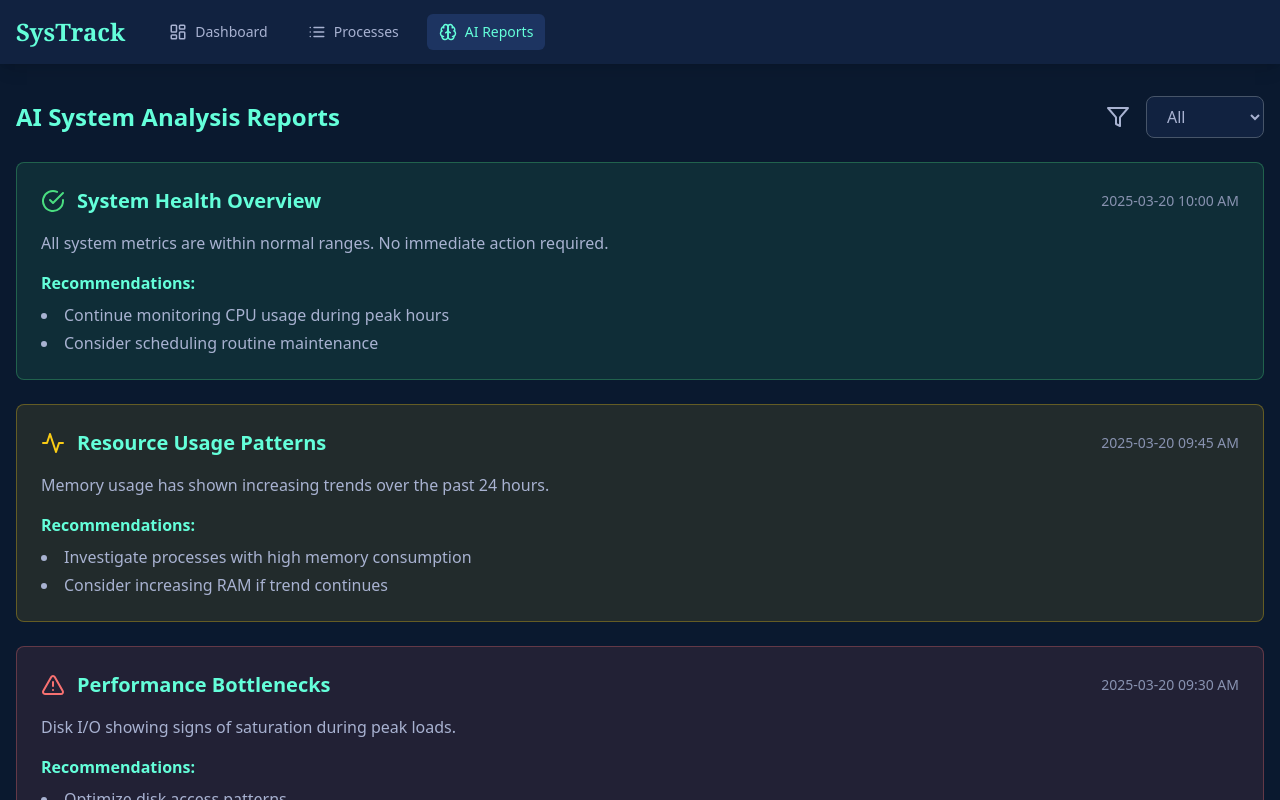
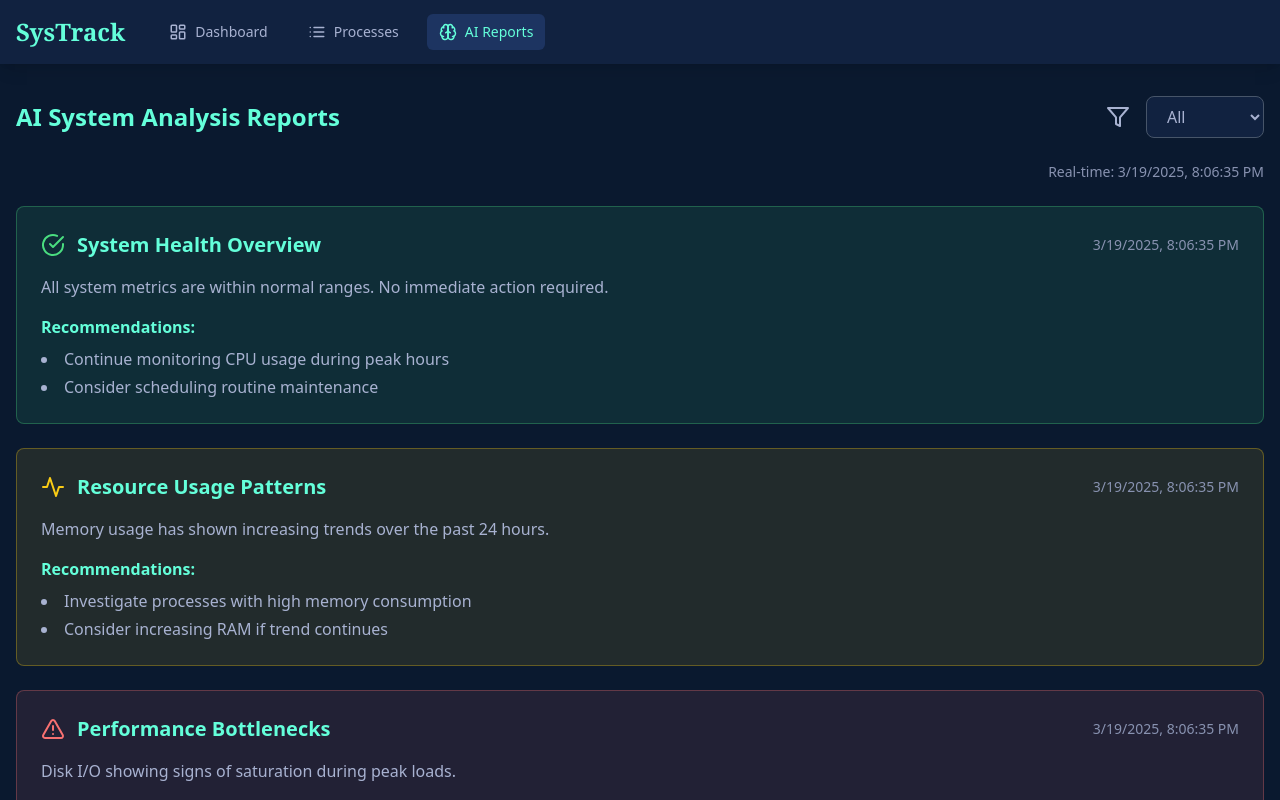
Before and after one commit to Anamikaghosh18/OperatingSystem-Process-Analyzer, a React (Vite) app: page /reports in a window 1280 px wide. Shown: the top 800 px of the page. Built offline with nearby package versions, Linux system fonts and the light colour scheme.

Commit message:
Added edge cases for AI reports generstion

```diff
--- a/src/pages/AIReports.tsx
+++ b/src/pages/AIReports.tsx
@@ -1,8 +1,17 @@
 import { Activity, AlertTriangle, CheckCircle, Filter } from 'lucide-react';
-import { useState } from 'react';
+import { useState, useEffect } from 'react';
 
 const AIReports = () => {
   const [filter, setFilter] = useState<string>('all');
+  const [currentTime, setCurrentTime] = useState<string>(new Date().toLocaleString());
+
+  useEffect(() => {
+    const interval = setInterval(() => {
+      setCurrentTime(new Date().toLocaleString());
+    }, 1000); // Update time every second
+
+    return () => clearInterval(interval); // Cleanup on unmount
+  }, []);
 
   const reports = [
     {
@@ -13,7 +22,6 @@ const AIReports = () => {
         'Continue monitoring CPU usage during peak hours',
         'Consider scheduling routine maintenance',
       ],
-      timestamp: '2025-03-20 10:00 AM',
     },
     {
       title: 'Resource Usage Patterns',
@@ -23,7 +31,6 @@ const AIReports = () => {
         'Investigate processes with high memory consumption',
         'Consider increasing RAM if trend continues',
       ],
-      timestamp: '2025-03-20 09:45 AM',
     },
     {
       title: 'Performance Bottlenecks',
@@ -34,7 +41,6 @@ const AIReports = () => {
         'Consider upgrading to SSD storage',
         'Review and optimize database queries',
       ],
-      timestamp: '2025-03-20 09:30 AM',
     },
     {
       title: 'Network Activity Anomalies',
@@ -45,7 +51,6 @@ const AIReports = () => {
         'Monitor network traffic patterns',
         'Consider implementing rate limiting',
       ],
-      timestamp: '2025-03-20 09:15 AM',
     },
   ];
 
@@ -96,6 +101,8 @@ const AIReports = () => {
         </div>
       </div>
 
+      <div className="text-right text-slate-400 text-sm">Real-time: {currentTime}</div>
+
       <div className="grid grid-cols-1 gap-6">
         {filteredReports.map((report, index) => (
           <div
@@ -108,7 +115,7 @@ const AIReports = () => {
                 {getStatusIcon(report.status)}
                 <h3 className="text-xl font-semibold text-blue-accent-500">{report.title}</h3>
               </div>
-              <span className="text-slate-400 text-sm">{report.timestamp}</span>
+              <span className="text-slate-400 text-sm">{currentTime}</span>
             </div>
 
             <p className="text-slate-300 mb-4">{report.description}</p>
--- a/src/pages/ProcessList.tsx
+++ b/src/pages/ProcessList.tsx
@@ -12,23 +12,38 @@ interface Process {
 const ProcessList = () => {
   const [processes, setProcesses] = useState<Process[]>([]);
   const [searchTerm, setSearchTerm] = useState('');
+  const [loading, setLoading] = useState(true);
 
   useEffect(() => {
     const socket = io('http://localhost:3000');
 
     socket.on('systemStats', (data) => {
-      if (data && data.processes && Array.isArray(data.processes.list)) {
-        setProcesses(data.processes.list);
+      if (data && data.processes && Array.isArray(data.processes)) {
+        setProcesses(data.processes); // Use data.processes directly
+        setLoading(false); // Data received, stop loading
       } else {
         console.error('Invalid processes data received:', data);
         setProcesses([]); // Fallback to an empty array
+        setLoading(false); // Stop loading even if data is invalid
       }
+    });
+
+    socket.on('disconnect', () => {
+      console.warn('WebSocket disconnected');
     });
 
     return () => {
       socket.disconnect();
     };
   }, []);
+
+  if (loading) {
+    return (
+      <div className="text-center text-gray-300">
+        <p>Loading processes...</p>
+      </div>
+    );
+  }
 
   const filteredProcesses = processes.filter((process) =>
     process.name.toLowerCase().includes(searchTerm.toLowerCase())
```
Also changed, not shown: 1 other file (tests, documents, lock files or other folders).
